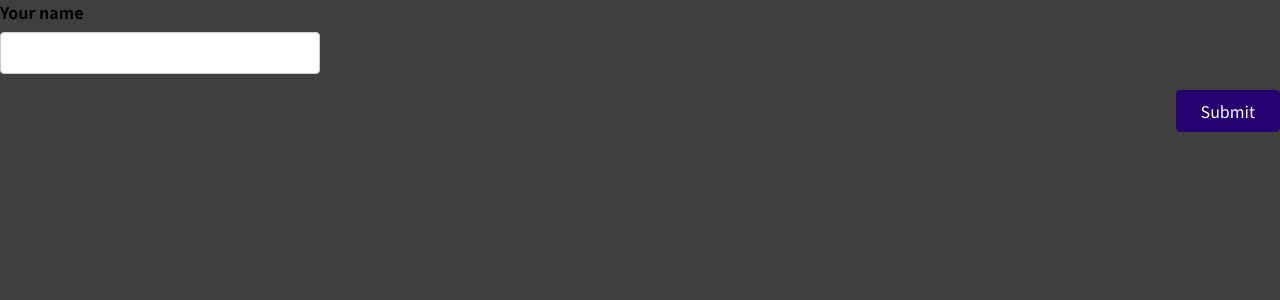
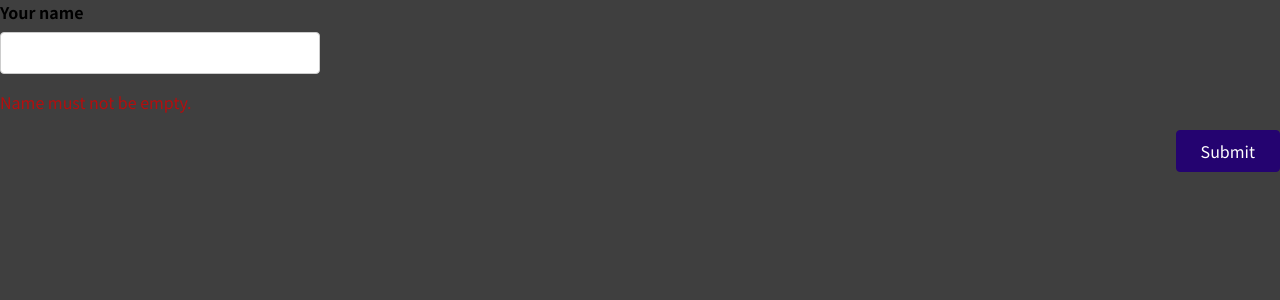
Before and after one commit to SO-HUII/simple-form, a React (Create React App) app: page / in a window 1280 px wide. Shown: the top 300 px of the page. Built offline with nearby package versions, Linux system fonts and the light colour scheme; the HTML template or start-up script is replaced by a standard one.

Commit message:
feat: input 유효성 검증 추가

```diff
--- a/src/components/SimpleInput.js
+++ b/src/components/SimpleInput.js
@@ -2,6 +2,7 @@ import React, { useRef, useState } from 'react';
 
 const SimpleInput = (props) => {
     const [enteredName, setEnteredName] = useState('');
+    const [enteredNameIsValid, setEnteredNameIsValid] = useState(true);
     const nameInputRef = useRef();
 
     const nameInputChangeHandler = event => {
@@ -11,6 +12,12 @@ const SimpleInput = (props) => {
     const formSubmissionHandler = event => {
         event.preventDefault();
 
+        if(enteredName.trim() === '') {
+            setEnteredNameIsValid(false);
+            return;
+        }
+        setEnteredNameIsValid(true);
+
         console.log(enteredName);
         const enteredValue = nameInputRef.current.value;
         console.log(enteredValue);
@@ -19,11 +26,14 @@ const SimpleInput = (props) => {
         setEnteredName('');
     };
 
+    const nameInputClasses = enteredNameIsValid ? 'form-control' : 'form-control invalid';
+
     return (
         <form onSubmit={formSubmissionHandler}>
-            <div className='form-control'>
+            <div className={nameInputClasses}>
                 <label htmlFor='name'>Your name</label>
                 <input ref={nameInputRef} type='text' id='name' onChange={nameInputChangeHandler} value={enteredName} />
+                {enteredNameIsValid && <p className='error-text'>Name must not be empty.</p>}
             </div>
             <div className='form-actions'>
                 <button>Submit</button>
```
